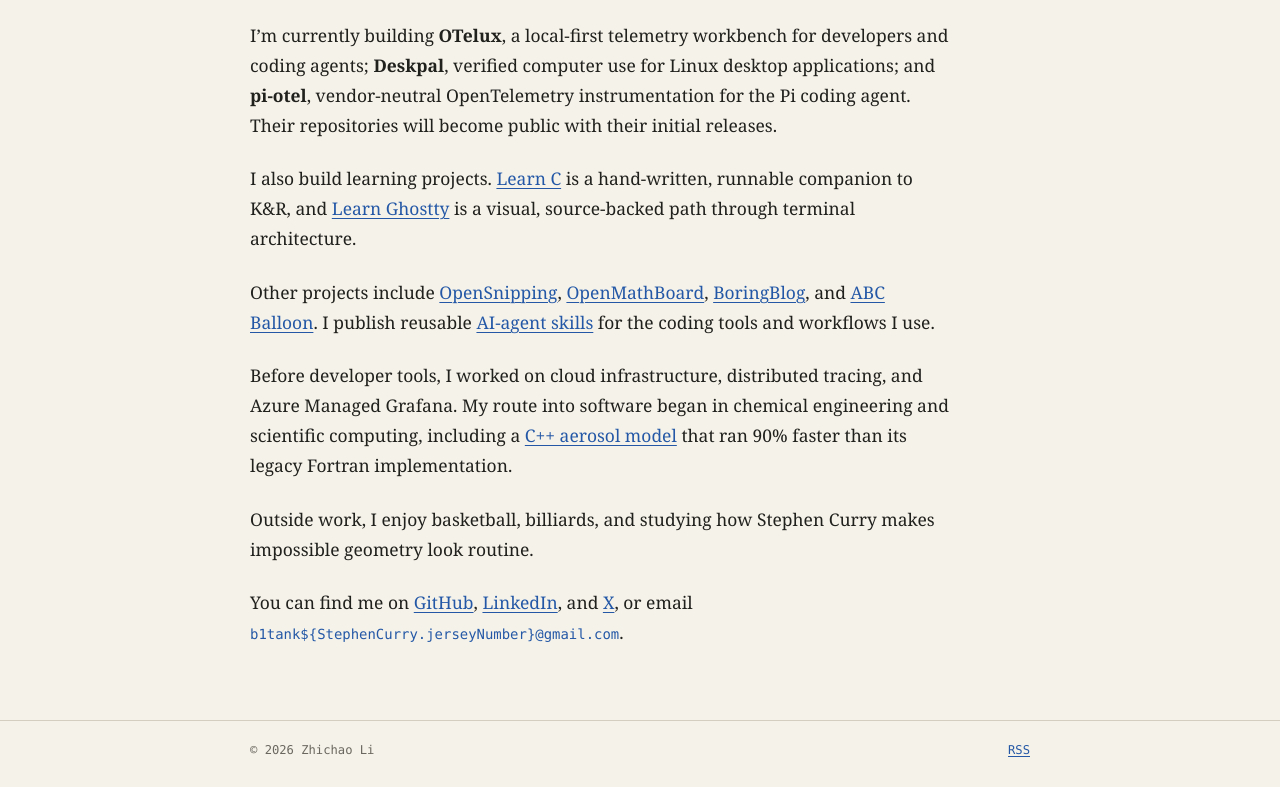
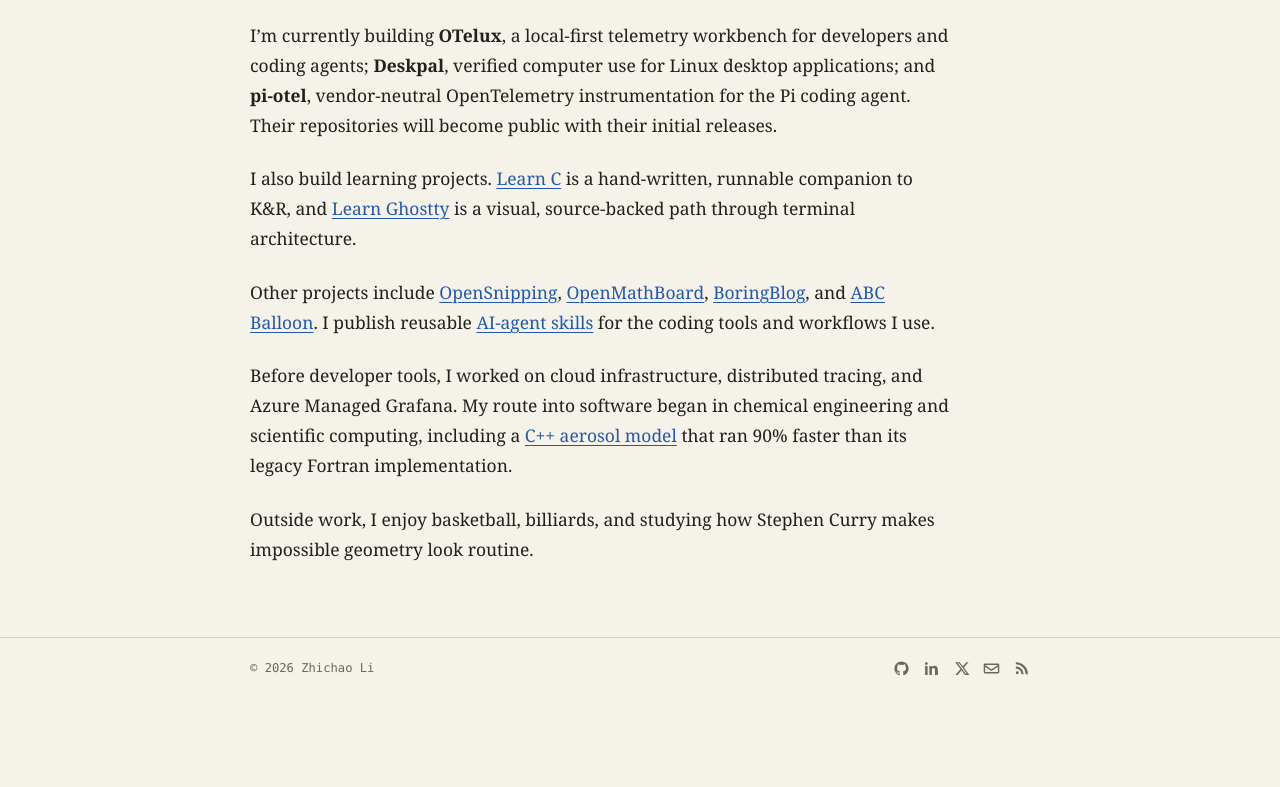
Before and after one commit to b1tank/b1tank.github.io, an Astro site: page / in a window 1280 px wide. Shown: the part 373-1160 px from the top of the page. After the commit the page ends 1080 px from the top, so only its background shows below. Built offline with nearby package versions, Linux system fonts and the light colour scheme; Astro itself is replaced by a stand-in of ours.

Commit message:
move contact and feeds to footer icons

```diff
--- a/src/components/Footer.astro
+++ b/src/components/Footer.astro
@@ -1,4 +1,27 @@
 <footer class="site-footer"><div class="shell footer-inner">
   <span>© {new Date().getFullYear()} Zhichao Li</span>
-  <a href="/rss.xml">RSS</a>
+  <nav class="footer-socials" aria-label="Social and subscription links">
+    <a class="footer-icon" href="https://github.com/b1tank" aria-label="GitHub" title="GitHub">
+      <svg viewBox="0 0 24 24" aria-hidden="true"><path d="M12 2a10 10 0 0 0-3.16 19.49c.5.09.68-.22.68-.48v-1.87c-2.78.6-3.37-1.18-3.37-1.18-.45-1.16-1.11-1.47-1.11-1.47-.91-.62.07-.61.07-.61 1 .07 1.53 1.03 1.53 1.03.9 1.53 2.35 1.09 2.92.83.09-.65.35-1.09.64-1.34-2.22-.25-4.55-1.11-4.55-4.94 0-1.09.39-1.98 1.03-2.68-.1-.25-.45-1.27.1-2.64 0 0 .84-.27 2.75 1.02A9.6 9.6 0 0 1 12 6.82a9.6 9.6 0 0 1 2.5.34c1.91-1.29 2.75-1.02 2.75-1.02.55 1.37.2 2.39.1 2.64.64.7 1.03 1.59 1.03 2.68 0 3.84-2.34 4.68-4.57 4.93.36.31.68.92.68 1.86V21c0 .27.18.58.69.48A10 10 0 0 0 12 2Z"/></svg>
+    </a>
+    <a class="footer-icon" href="https://www.linkedin.com/in/zhichao-li-engineer" aria-label="LinkedIn" title="LinkedIn">
+      <svg viewBox="0 0 24 24" aria-hidden="true"><path d="M6.5 8.3H3V21h3.5V8.3ZM4.75 3A2.05 2.05 0 1 0 4.75 7.1 2.05 2.05 0 0 0 4.75 3ZM21 13.7c0-3.82-2.04-5.6-4.76-5.6-2.2 0-3.18 1.2-3.73 2.05V8.3H9V21h3.51v-6.3c0-1.66.32-3.27 2.38-3.27 2.03 0 2.05 1.9 2.05 3.38V21H21v-7.3Z"/></svg>
+    </a>
+    <a class="footer-icon" href="https://x.com/w5hirt" aria-label="X" title="X">
+      <svg viewBox="0 0 24 24" aria-hidden="true"><path d="M18.9 3H22l-6.77 7.74L23.2 21h-6.24l-4.89-6.39L6.48 21H3.36l7.26-8.3L2.98 3h6.4l4.42 5.84L18.9 3Zm-1.1 16.2h1.73L8.44 4.7H6.59L17.8 19.2Z"/></svg>
+    </a>
+    <a class="footer-icon" href="#email" data-email-link aria-label="Email" title="Email">
+      <svg viewBox="0 0 24 24" aria-hidden="true"><path d="M3 5h18a2 2 0 0 1 2 2v10a2 2 0 0 1-2 2H3a2 2 0 0 1-2-2V7a2 2 0 0 1 2-2Zm0 2 9 6 9-6H3Zm18 10V9.4l-9 6-9-6V17h18Z"/></svg>
+    </a>
+    <a class="footer-icon" href="/rss.xml" aria-label="RSS feed" title="RSS feed">
+      <svg viewBox="0 0 24 24" aria-hidden="true"><path d="M4 3a17 17 0 0 1 17 17h-3A14 14 0 0 0 4 6V3Zm0 6a11 11 0 0 1 11 11h-3a8 8 0 0 0-8-8V9Zm2 7a2 2 0 1 1 0 4 2 2 0 0 1 0-4Z"/></svg>
+    </a>
+  </nav>
 </div></footer>
+<script>
+  const emailLink = document.querySelector<HTMLAnchorElement>('[data-email-link]');
+  if (emailLink) {
+    const address = ['zhichli', String(6 * 5), '@gmail.com'].join('');
+    emailLink.href = `mailto:${address}`;
+  }
+</script>
--- a/src/pages/index.astro
+++ b/src/pages/index.astro
@@ -18,17 +18,6 @@
 
       <p>Outside work, I enjoy basketball, billiards, and studying how Stephen Curry makes impossible geometry look routine.</p>
 
-      <p>You can find me on <a href="https://github.com/b1tank">GitHub</a>, <a href="https://www.linkedin.com/in/zhichao-li-engineer">LinkedIn</a>, and <a href="https://x.com/w5hirt">X</a>, or email <button class="inline-email" type="button"><code>{'b1tank${StephenCurry.jerseyNumber}@gmail.com'}</code></button>.</p>
     </article>
   </div>
-  <script>
-    document.querySelector<HTMLButtonElement>('.inline-email')?.addEventListener('click', async (event) => {
-      const button = event.currentTarget as HTMLButtonElement;
-      const email = ['zhichli', String(6 * 5), '@gmail.com'].join('');
-      await navigator.clipboard.writeText(email);
-      const original = button.textContent;
-      button.textContent = 'copied';
-      window.setTimeout(() => button.textContent = original, 1400);
-    });
-  </script>
 </BaseLayout>
--- a/src/styles/global.css
+++ b/src/styles/global.css
@@ -70,9 +70,6 @@
   .simple-page { padding-top: clamp(44px, 7vw, 72px); }
   .plain-content { max-width: 700px; font: 1.09rem/1.72 var(--serif); }
   .plain-content p + p { margin-top: 1.35em; }
-  .inline-email { padding: 0; color: var(--blue); border: 0; background: none; cursor: pointer; }
-  .inline-email:hover { color: var(--gold); }
-  .inline-email code { font-size: .8em; }
 
   .page-title { margin-bottom: 28px; font: 600 2rem/1.15 var(--serif); letter-spacing: -.025em; }
   .writing-list { padding: 0; border-top: 1px solid var(--line); list-style: none; }
@@ -82,7 +79,11 @@
   .writing-list time { flex: 0 0 auto; color: var(--muted); font: .82rem var(--mono); }
 
   .site-footer { margin-top: 72px; padding-block: 22px 30px; color: var(--muted); border-top: 1px solid var(--line); font: .76rem var(--mono); }
-  .footer-inner { display: flex; justify-content: space-between; gap: 24px; }
+  .footer-inner { display: flex; align-items: center; justify-content: space-between; gap: 24px; }
+  .footer-socials { display: flex; align-items: center; gap: 13px; }
+  .footer-icon { display: inline-flex; color: var(--muted); text-decoration: none; }
+  .footer-icon:hover { color: var(--blue); }
+  .footer-icon svg { width: 17px; height: 17px; fill: currentColor; }
 
   @media (max-width: 620px) {
     :root { --shell: min(100% - 28px, 780px); }
```
